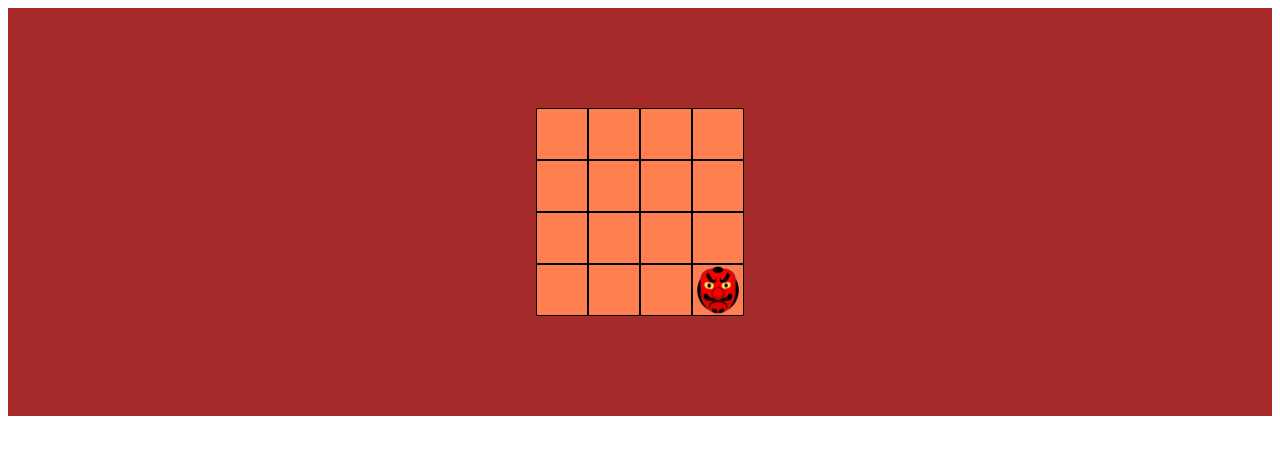
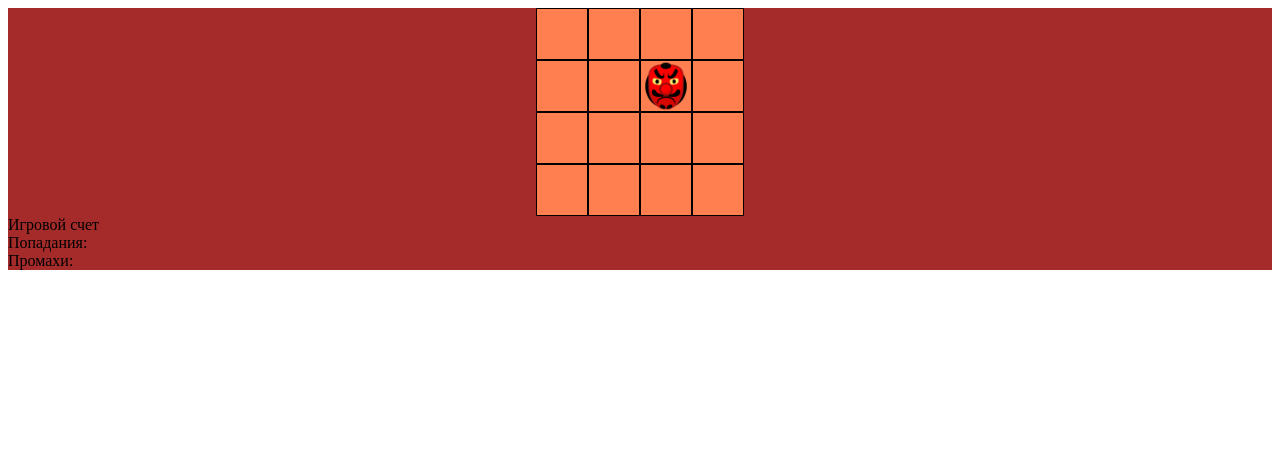
Before and after one commit to Go5710264/DOM-homework, a website built with webpack: page src/index.html in a window 1280 px wide. Built offline with nearby package versions, Linux system fonts and the light colour scheme; files whose address does not match are found by name.

Commit message:
adding an account field

```diff
--- a/src/css/style.css
+++ b/src/css/style.css
@@ -1,5 +1,5 @@
 .wrapper{
-    padding: 100px;
+    padding: auto;
     background-color: brown;
 }
 
@@ -16,6 +16,7 @@
 }
 
 .mask{
-    cursor: url('../picture/hammer.png'), pointer;
     width: 50px;
+    cursor: url(../picture/hammer.cur), auto;
+
 }
--- a/src/index.html
+++ b/src/index.html
@@ -32,6 +32,11 @@
             <div class="cell"></div>
             <div class="cell"></div>
         </div>
+        <div>
+            <div>Игровой счет</div>
+            <div>Попадания:<span class="point"></span></div>
+            <div>Промахи:<span class="miss"></span></div>
+        </div>
     </div>
 </body>
 </html>
--- a/src/js/playing-field/PlayingField.js
+++ b/src/js/playing-field/PlayingField.js
@@ -1,6 +1,4 @@
 import goblin from '../../picture/goblin.png';
-import hammer from '../../picture/hammer.png';
-
 
 export default class PlayingField {
   constructor(...cells) {
@@ -12,20 +10,20 @@ export default class PlayingField {
 
     this.appearanceCells = [2, 5, 10, 14]; // точки появления маски в начале игры
 
-    this.cellNumber; // клетка расположения маски
+    this.cellNumber = null; // клетка расположения маски
     // this.cellNumber.addEventListener('mouseover', )
-
   }
 
   displayMask() { // добавить маску в ячейку
-    return this.field[this.cellNumber].appendChild(this.mask)
+    return this.field[this.cellNumber].appendChild(this.mask);
   }
 
-
   startGame() {
-    this.cellNumber = this.appearanceCells.shift(); // первый элемент в массиве = клетки появления маски
-    this.appearanceCells.push(this.cellNumber); // возвращение элемента в массив на последнюю позицию
-    return this.displayMask() // добавить маску в ячейку
+    this.cellNumber = this.appearanceCells.shift();
+    // первый элемент в массиве = клетки появления маски
+    this.appearanceCells.push(this.cellNumber);
+    // возвращение элемента в массив на последнюю позицию
+    return this.displayMask(); // добавить маску в ячейку
   }
 
   showMask() {
@@ -39,7 +37,8 @@ export default class PlayingField {
 
     this.cellNumber = getRandomInt(); // определение клетки появления
 
-    if (this.cellNumber !== previousCell) { // если номер ячейки не равен предыдущей
+    if (this.cellNumber !== previousCell) {
+    // если номер ячейки не равен предыдущей
       return this.displayMask(); // добавить маску в ячейку
     }
 
@@ -49,7 +48,8 @@ export default class PlayingField {
 
     /*    Даже в такой конструкции, есть вероятность,
     что следующая ячейка будет иметь номер предыдущей ячейки */
-    this.cellNumber = getRandomInt(); // запустить функцию заново, для генерации нового номера ячейки
+    this.cellNumber = getRandomInt();
+    // запустить функцию заново, для генерации нового номера ячейки
     return this.displayMask(); // добавить маску в ячейку
   }
 }
--- a/webpack.config.js
+++ b/webpack.config.js
@@ -3,6 +3,7 @@ const HtmlWebPackPlugin = require('html-webpack-plugin');
 const MiniCssExtractPlugin = require('mini-css-extract-plugin');
 
 module.exports = {
+  devtool: 'source-map',
   output: {
     path: path.resolve(__dirname, 'dist'),
     assetModuleFilename: '[name][ext]', // переместить в корневую папку
@@ -31,7 +32,7 @@ module.exports = {
         ],
       },
       {
-        test: /\.(png|svg|jpg|jpeg|gif)$/i,
+        test: /\.(png|svg|jpg|jpeg|cur|gif)$/i,
         type: 'asset/resource', // т.е. вышележащие файлы нужно поместить в папку ресурсы asset
       // Привило загрузки asset/resource работает в паре с параметром output assetModuleFilename
       },
```
Also changed, not shown: src/js/game-score/GameScore.js (added), src/picture/hammer.png (deleted), 1 other file.
